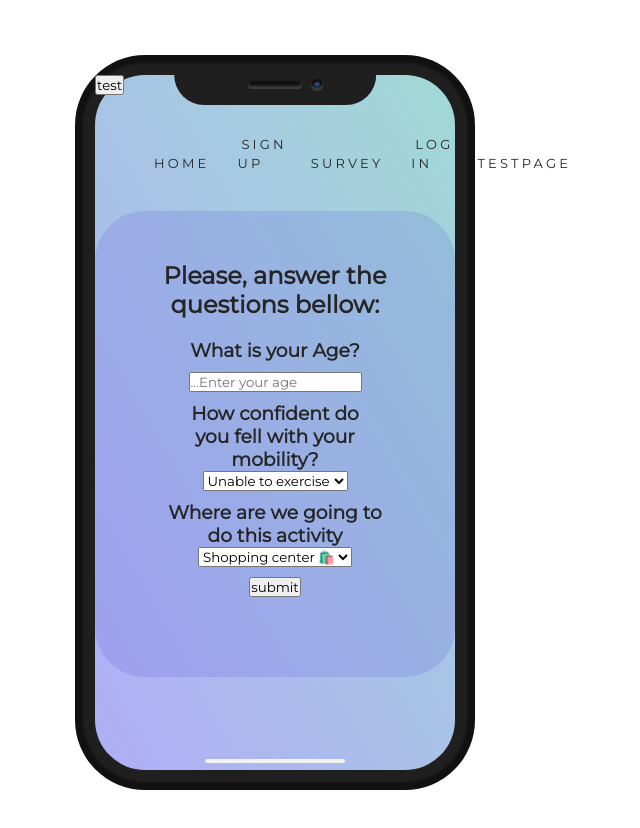
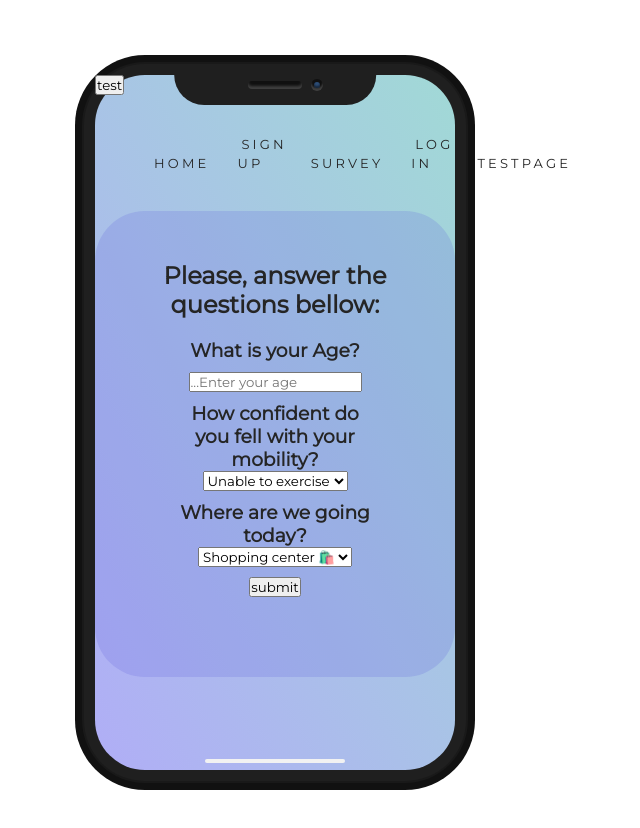
Before and after one commit to MrDrops/project2-support-buddy-front, a React (Create React App) app in the folder mental-health-app/: page /survey in a window 1280 px wide. Shown: the top 828 px of the page, without its empty margins (365-1005 px from the left). Built offline with nearby package versions, Linux system fonts and the light colour scheme.

Commit message:
new icon

```diff
--- a/mental-health-app/src/components/Home.js
+++ b/mental-health-app/src/components/Home.js
@@ -24,12 +24,12 @@ function Home () {
            description="“It never gets easier, you just get better!”" />
 
 
-            <Cards img="https://icon-library.com/images/productivity-icon-png/productivity-icon-png-15.jpg"
+            <Cards img="https://upload.wikimedia.org/wikipedia/commons/thumb/4/4d/Circle-icons-briefcase.svg/1200px-Circle-icons-briefcase.svg.png"
            title="Be productive"
            description="“Action is the foundational key to all success!”" />
 
            <Cards img="https://cdn-icons-png.flaticon.com/128/4207/4207229.png"
-           title="Shappen my hobbie"
+           title="Sharppen my hobbie"
            description="“Engage in tasks and hobbies that bring you joy, like reading a book or going for a run!”" />
            </div>
        </div>
--- a/mental-health-app/src/components/Survey.js
+++ b/mental-health-app/src/components/Survey.js
@@ -38,7 +38,7 @@ const Survey = () => {
                 </div> */}
 
                 <div className="box-4">
-                    <h3> Where are we going to do this activity</h3>
+                    <h3> Where are we going today?</h3>
                     <select>
                         <option value="local-park">Local-park 🏞️</option>
                         <option value="gym">Gym 🏋️ </option>
```
